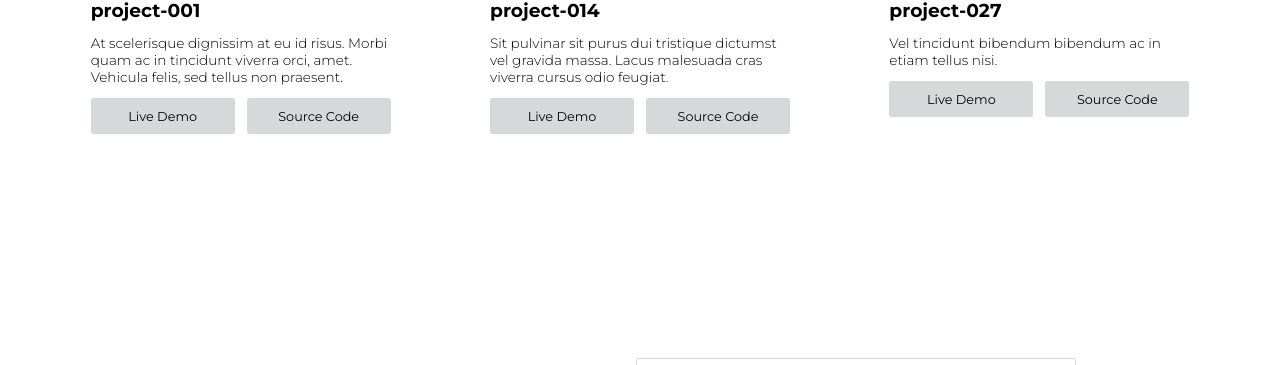
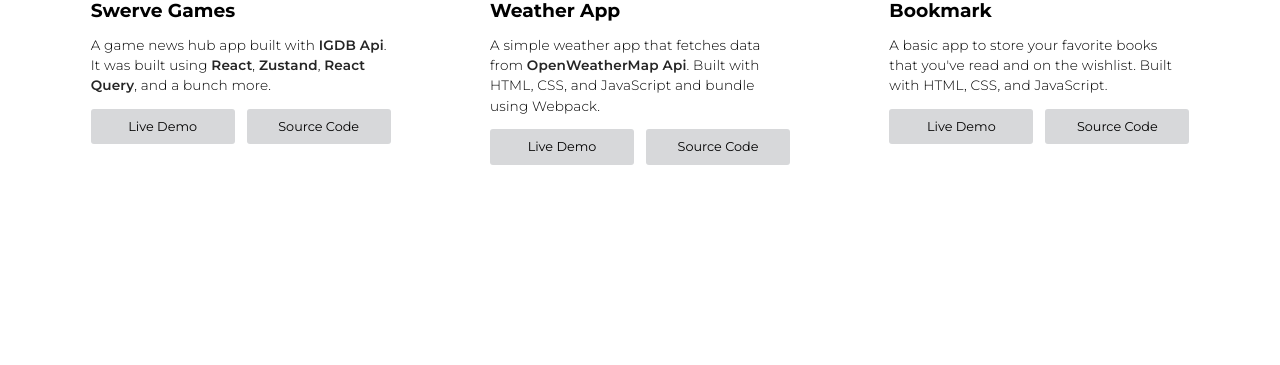
Before and after one commit to augustark/portfolio_v1, a plain HTML site: page index.html in a window 1280 px wide. Shown: the part 1683-2048 px from the top of the page. Drawn offline with Linux system fonts and the light colour scheme.

Commit message:
change placeholders with real information with images of each projects and tweak some styles and elements

```diff
--- a/index.html
+++ b/index.html
@@ -38,7 +38,7 @@
       </section>
       <section id="about" class="about-section">
         <h1>About me</h1>
-        <p>Proin purus purus eleifend mauris sed. Egestas tempor turpis faucibus a fusce. Libero sed ipsum quam ac. In id et massa leo mattis id donec. Congue facilisi amet, sit felis, mauris eu. Fames dignissim quam etiam felis facilisis enim. Aliquam tortor vitae elit vivamus tortor. Lectus suscipit aenean faucibus ultrices fames mauris. Justo elementum nulla egestas purus facilisi tortor sed tellus.</p>
+        <p>I design and build responsive web apps and websites. I love learning how to solve complex problems with UI and designs at the expense of expanding my understanding of what value can it offer to users. I'm detail-oriented, eager for growth, and passionate, ensuring I always complete my work on time.</p>
         <h3>Some tools I use:</h3>
         <div class="skills">
           <div class="skill-wrapper">
@@ -78,30 +78,30 @@
       <section id="projects" class="projects-section">
         <h1>Personal projects</h1>
         <div class="project-wrapper">
-          <img src="https://images.unsplash.com/photo-1612287230202-1ff1d85d1bdf?ixlib=rb-1.2.1&ixid=MnwxMjA3fDB8MHxwaG90by1wYWdlfHx8fGVufDB8fHx8&auto=format&fit=crop&w=1171&q=80" alt=""/>
-          <h3>project-001</h3>
-          <p>At scelerisque dignissim at eu id risus. Morbi quam ac in tincidunt viverra orci, amet. Vehicula felis, sed tellus non praesent. </p>
+          <img src="./assets/logo-1.png" alt=""/>
+          <h3>Swerve Games</h3>
+          <p>A game news hub app built with <a href="https://api.igdb.com/" target="_blank">IGDB Api</a>. It was built using <a href="https://reactjs.org" target="_blank">React</a>, <a href="https://github.com/pmndrs/zustand" target="_blank">Zustand</a>, <a href="https://react-query.tanstack.com/" target="_blank">React Query</a>, and a bunch more.</p>
           <div class="project-links">
-            <button type="button"><a href="https://swervegames.netlify.app/" target="_blank">Live Demo</a></button>
-            <button type="button"><a href="https://github.com/augustark/Responsive-Game-App" target="_blank">Source Code</a></button>
+            <a href="https://swervegames.netlify.app/" target="_blank">Live Demo</a>
+            <a href="https://github.com/augustark/Responsive-Game-App" target="_blank">Source Code</a>
           </div>
         </div>
         <div class="project-wrapper">
-          <img src="https://images.unsplash.com/photo-1512820790803-83ca734da794?ixlib=rb-1.2.1&ixid=MnwxMjA3fDB8MHxwaG90by1wYWdlfHx8fGVufDB8fHx8&auto=format&fit=crop&w=1198&q=80" alt=""/>
-          <h3>project-014</h3>
-          <p>Sit pulvinar sit purus dui tristique dictumst vel gravida massa. Lacus malesuada cras viverra cursus odio feugiat.</p>
+          <img src="./assets/logo-2.png" alt=""/>
+          <h3>Weather App</h3>
+          <p>A simple weather app that fetches data from <a href="https://openweathermap.org/api" target="_blank">OpenWeatherMap Api</a>. Built with HTML, CSS, and JavaScript and bundle using Webpack.</p>
           <div class="project-links">
-            <button type="button"><a href="https://augustark.github.io/Weather-App/" target="_blank">Live Demo</a></button>
-            <button type="button"><a href="https://github.com/augustark/Weather-App" target="_blank">Source Code</a></button>
+            <a href="https://augustark.github.io/Weather-App/" target="_blank">Live Demo</a>
+            <a href="https://github.com/augustark/Weather-App" target="_blank">Source Code</a>
           </div>
         </div>
         <div class="project-wrapper">
-          <img src="https://images.unsplash.com/photo-1558486012-817176f84c6d?ixlib=rb-1.2.1&ixid=MnwxMjA3fDB8MHxwaG90by1wYWdlfHx8fGVufDB8fHx8&auto=format&fit=crop&w=670&q=80" alt=""/>
-          <h3>project-027</h3>
-          <p>Vel tincidunt bibendum bibendum ac in etiam tellus nisi. </p>
+          <img src="./assets/logo-3.png" alt=""/>
+          <h3>Bookmark</h3>
+          <p>A basic app to store your favorite books that you've read and on the wishlist. Built with HTML, CSS, and JavaScript.</p>
           <div class="project-links">
-            <button type="button"><a href="https://augustark.github.io/BookShelf-App/" target="_blank">Live Demo</a></button>
-            <button type="button"><a href="https://github.com/augustark/BookShelf-App" target="_blank">Source Code</a></button>
+            <a href="https://augustark.github.io/Bookmark/" target="_blank">Live Demo</a>
+            <a href="https://github.com/augustark/Bookmark" target="_blank">Source Code</a>
           </div>
         </div>
       </section>
--- a/style.css
+++ b/style.css
@@ -134,7 +134,7 @@ section {
 }
 
 .about-section > p {
-  font-weight: 300;
+  font-weight: 400;
   font-size: 0.875rem;
   line-height: 150%;
 }
@@ -203,6 +203,18 @@ section {
 .project-wrapper > p {
   font-weight: 300;
   font-size: 0.875rem;
+  line-height: 150%;
+  letter-spacing: 0.125pt;
+}
+
+.project-wrapper > p > a {
+  font-weight: 600;
+  text-decoration: none;
+  color: var(--layer_400);
+}
+
+.project-wrapper > p > a:hover {
+  color: var(--layer_300);
 }
 
 .project-wrapper > .project-links {
@@ -211,26 +223,25 @@ section {
   gap: 0.75em;
 }
 
-.project-links > button {
+.project-links > a {
   flex: 1;
   padding: 1em;
   border: none;
   border-radius: 3px;
   background-color: var(--layer_200);
   font-family: inherit;
+  font-size: 0.8rem;
+  text-align: center;
+  text-decoration: none;
+  color: inherit;
 }
 
-.project-links > button:active,
-.project-links > button:hover,
-.project-links > button:focus {
+.project-links > a:active,
+.project-links > a:hover,
+.project-links > a:focus {
   background-color: var(--layer_300);
   color: var(--layer_100);
   font-weight: 500;
-}
-
-.project-links > button > a {
-  text-decoration: none;
-  color: inherit;
 }
 
 /* Contact Section */
@@ -345,7 +356,7 @@ section {
     grid-area: btns;
   }
 
-  .project-links > button {
+  .project-links > a {
     padding: 0.8em 2em;
   }
 }
@@ -364,7 +375,9 @@ section {
   }
 
   .about-section > p {
-    font-size: 1rem;
+    font-size: 1.125rem;
+    line-height: 175%;
+    letter-spacing: 0.125pt;
   }
 
   .skill-wrapper > img {
@@ -476,7 +489,6 @@ section {
 
   .project-wrapper > p {
     font-size: 0.85rem;
-    line-height: 125%;
     flex: 1;
   }
 
@@ -484,13 +496,13 @@ section {
     align-self: unset;
   }
 
-  .project-links > button {
+  .project-links > a {
     font-size: 0.7rem;
   }
 
-  .project-links > button:active,
-  .project-links > button:hover,
-  .project-links > button:focus {
+  .project-links > a:active,
+  .project-links > a:hover,
+  .project-links > a:focus {
     transition: all 250ms;
   }
 
@@ -522,7 +534,7 @@ section {
     max-height: 300px;
   }
 
-  .project-links > button {
+  .project-links > a {
     font-size: 0.8rem;
   }
 }
```
Also changed, not shown: assets/logo-1.png (added), assets/logo-2.png (added), assets/logo-3.png (added).
